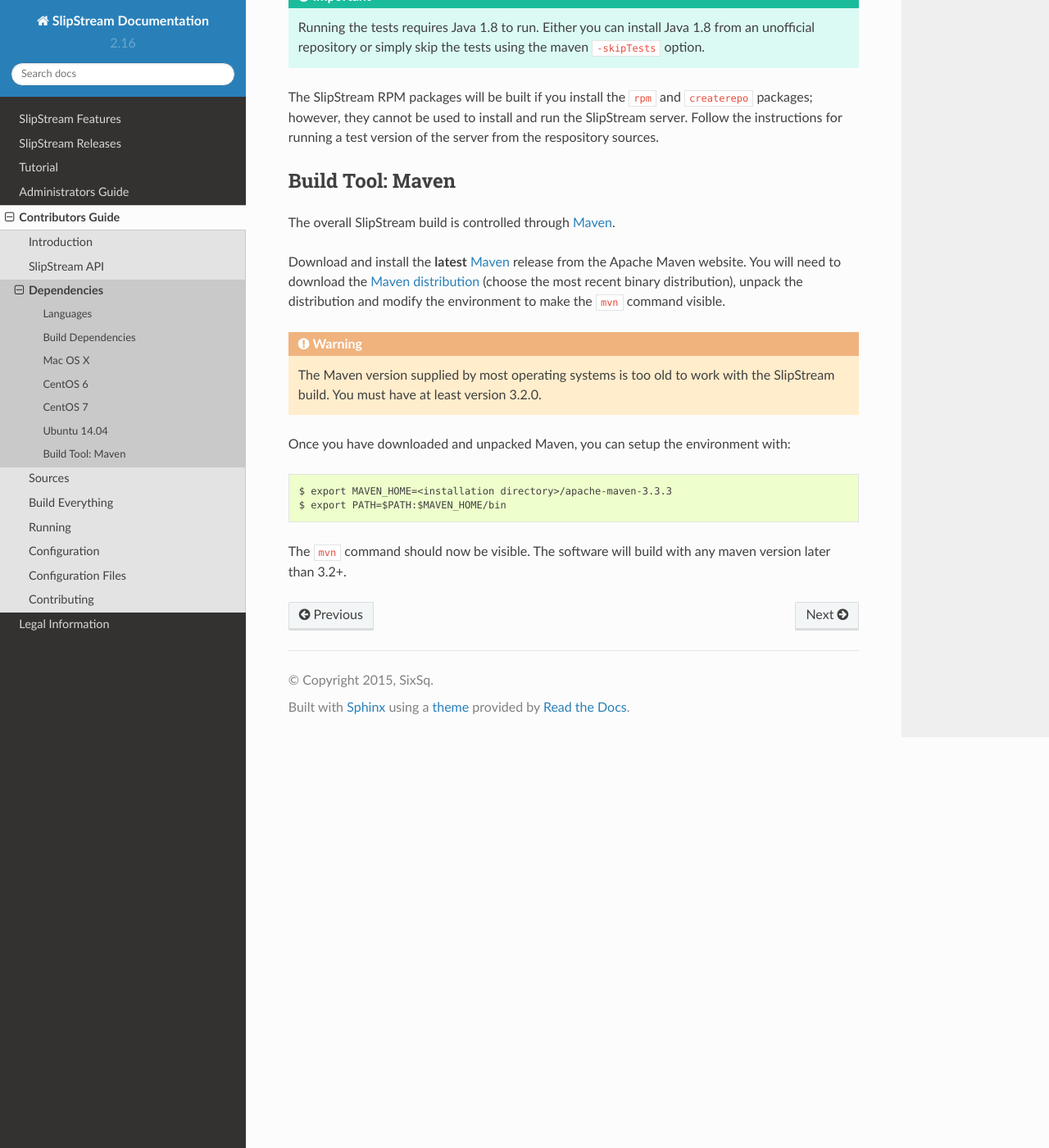
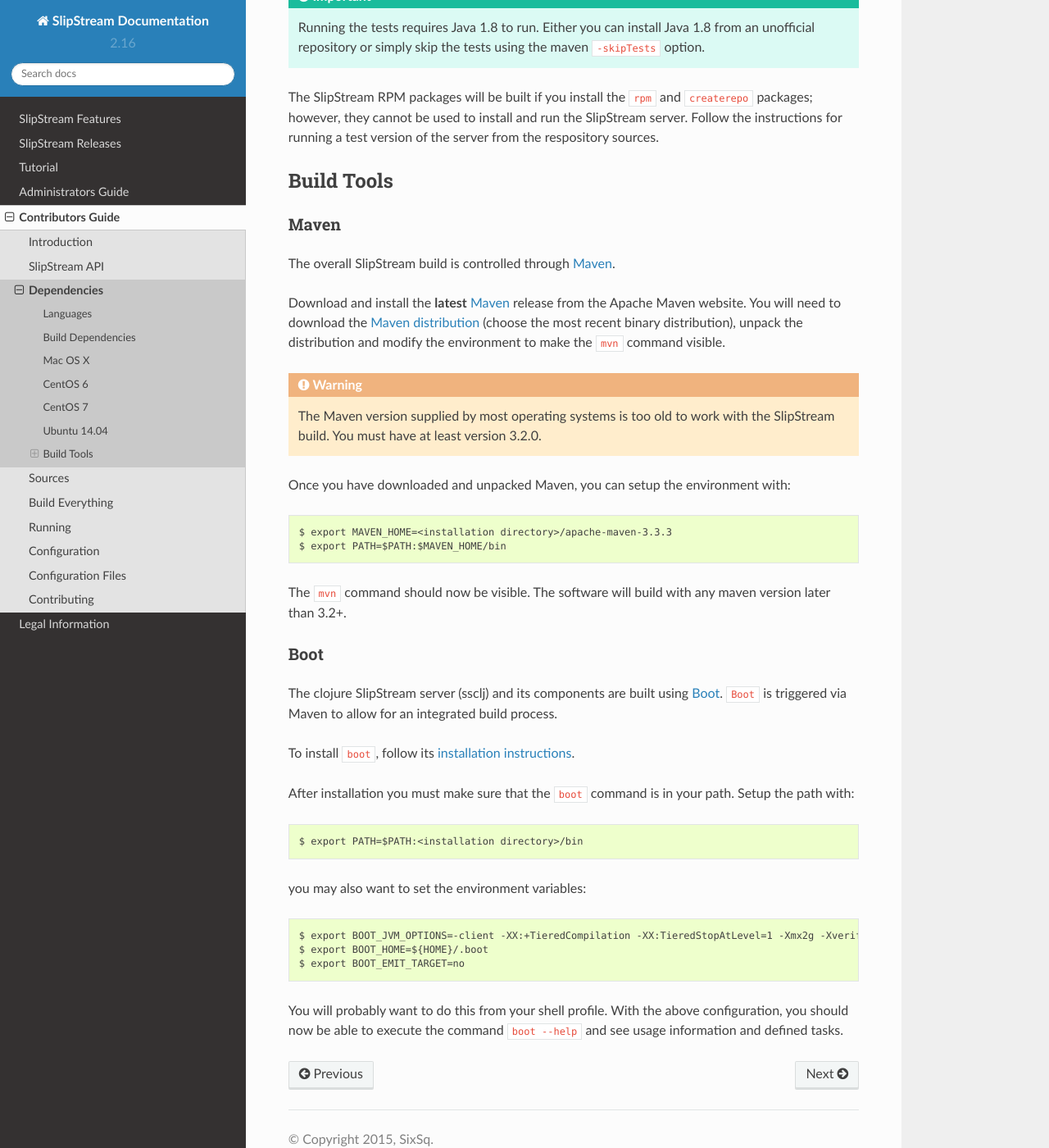
Before and after one commit to slipstream/SlipStreamDocumentation, a Sphinx documentation site: the page built from docs/developer_guide/dependencies.rst, in a window 1280 px wide and 1400 px high, scrolled down 5378 px. Shown: the whole window at 82% size. Built offline with Sphinx 7.4.7 and the Read the Docs theme 2.0.0, drawn with Linux system fonts in a browser that asks for light colours.

Commit message:
add boot installation

```diff
--- a/docs/developer_guide/dependencies.rst
+++ b/docs/developer_guide/dependencies.rst
@@ -302,8 +302,11 @@
 the SlipStream server. Follow the instructions for running a test
 version of the server from the respository sources.
 
-Build Tool: Maven
------------------
+Build Tools
+-----------
+
+Maven
+~~~~~
 
 The overall SlipStream build is controlled through
 `Maven <https://maven.apache.org/>`__.
@@ -322,12 +325,35 @@
     3.2.0.
 
 Once you have downloaded and unpacked Maven, you can setup the
-environment with:
-
-::
+environment with::
 
     $ export MAVEN_HOME=<installation directory>/apache-maven-3.3.3
     $ export PATH=$PATH:$MAVEN_HOME/bin
 
 The ``mvn`` command should now be visible. The software will build with
 any maven version later than 3.2+.
+
+Boot
+~~~~
+
+The clojure SlipStream server (ssclj) and its components are built
+using `Boot <http://boot-clj.com/>`__. ``Boot`` is triggered via Maven
+to allow for an integrated build process.
+
+To install ``boot``, follow its `installation instructions
+<https://github.com/boot-clj/boot#install>`__.
+
+After installation you must make sure that the ``boot`` command is in
+your path.  Setup the path with::
+
+    $ export PATH=$PATH:<installation directory>/bin
+
+you may also want to set the environment variables::
+
+    $ export BOOT_JVM_OPTIONS=-client -XX:+TieredCompilation -XX:TieredStopAtLevel=1 -Xmx2g -Xverify:none
+    $ export BOOT_HOME=${HOME}/.boot
+    $ export BOOT_EMIT_TARGET=no
+
+You will probably want to do this from your shell profile.  With the
+above configuration, you should now be able to execute the command
+``boot --help`` and see usage information and defined tasks.
```
